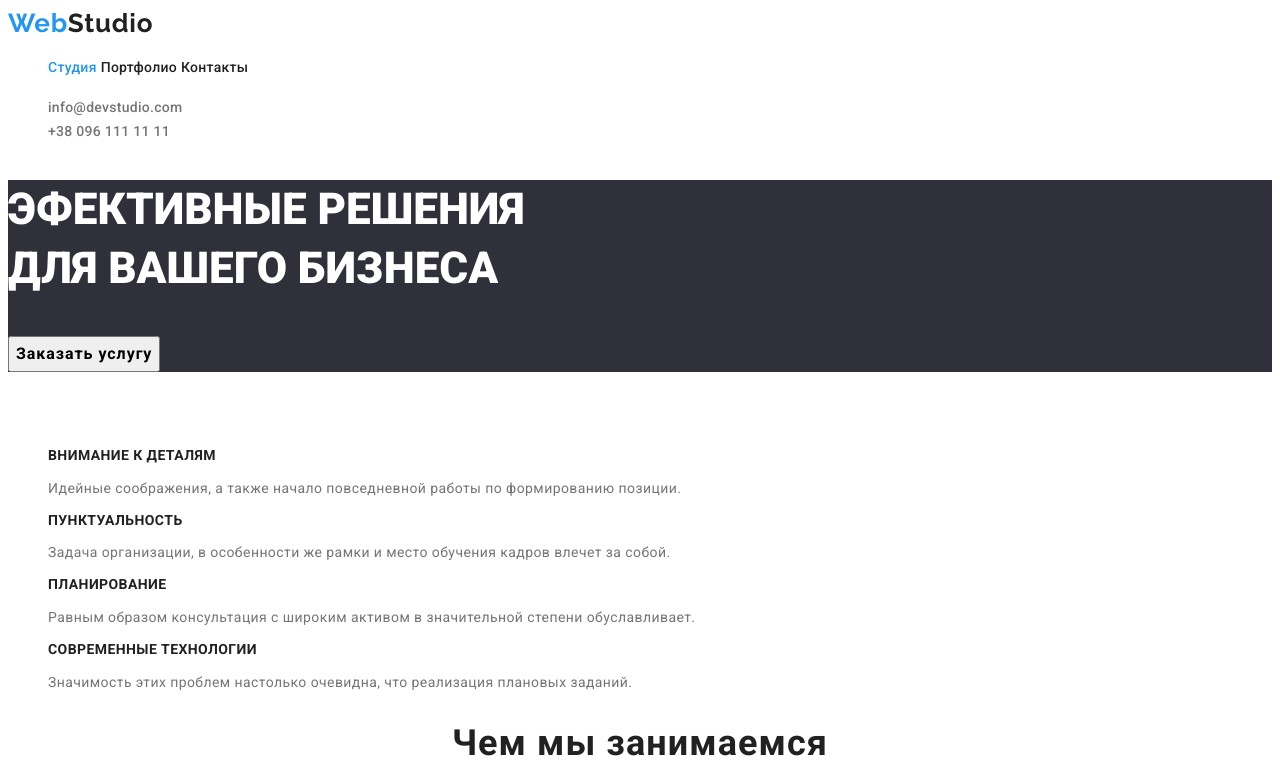
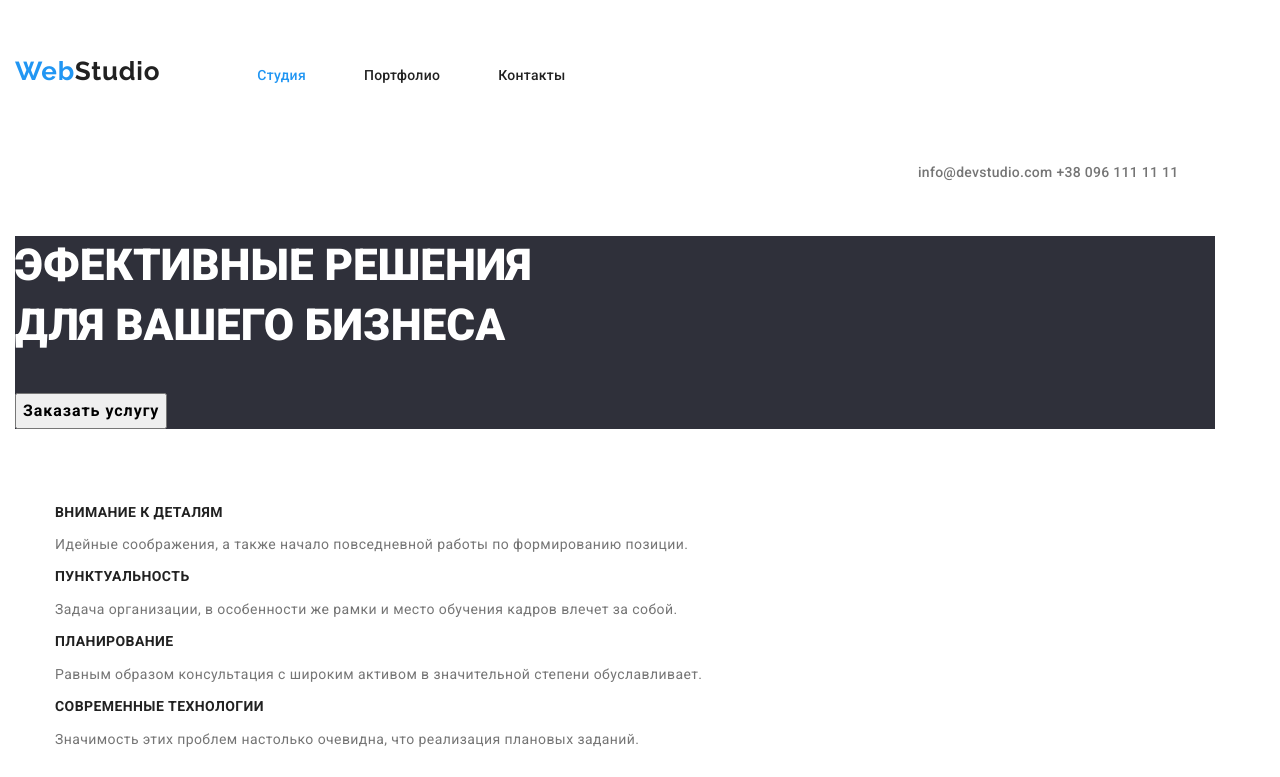
Before and after one commit to Serhii-Starostenko/hw-3, a plain HTML site: page index.html in a window 1280 px wide. Shown: the top 777 px of the page. Drawn offline with nearby package versions, Linux system fonts and the light colour scheme.

Commit message:
Начало оформления Дз 3

```diff
--- a/css/styles.css
+++ b/css/styles.css
@@ -14,11 +14,24 @@ body {
     /* identical to box height */
     background-color:var(--background-color)
 }
-
+h1,
+h2,
+h3,
+p,
+{
+margin-top: 0;
+margin-bottom: 0;
+}
+.container{
+    width: 1230px;
+    padding-left: 15px;
+    padding-right: 15px;
+}
 /* header */
 
 .header-color{
   background-color: var(--background-color);
+  display: inline-block
 }
 .logo {
     color: var(--accent-text-color);
@@ -40,6 +53,9 @@ letter-spacing: 0.03em;
     line-height: 1.19;
     text-decoration: none;
     letter-spacing: 0.03em;
+    display: inline-block;
+  padding-top: 24px;
+  padding-bottom: 25px;
 }
 .logo-color-footer {
     color:var(--background-color);
@@ -51,10 +67,17 @@ letter-spacing: 0.03em;
     text-decoration: none;
     letter-spacing: 0.03em;
 }
+
+.nav-menu{
+    display: inline-block;
+    margin-left: 93px;
+    word-spacing: 54px;
+    padding: 0px;
+}
 .nav-menu li {
     list-style: none;
-    display: inline;
-    word-spacing: normal;
+display: inline-block;
+word-spacing: 54px;
 
 }
  .nav-link{
@@ -66,6 +89,7 @@ letter-spacing: 0.03em;
     letter-spacing: 0.02em;
     color: var(--title-text-color);
     text-decoration: none;
+    display: inline-block;
 
  }
  .nav-link:focus {
@@ -83,22 +107,28 @@ color: var(--accent-text-color);
     line-height: 1.14;
     letter-spacing: 0.02em;
     text-decoration: none;
-
-
+    display: inline-block;
 
  }
-.contacts{
+
+.cont-position{
+     display: inline-block;
+   padding-top: 32px ;
+}
+
+.contacts li{
     list-style: none;
+    display: inline-block;
+   padding-top: 32px;
+   padding-bottom: 100;
 
 }
-.contacts:hover{
-    color: var(--accent-text-color);
-}
-.contacts:focus {
+.contacts:hover,.contacts:focus{
     color: var(--accent-text-color);
 }
 
-.contact{
+
+.contact-mail{
 font-family: 'Roboto';
 font-style: normal;
 font-weight: 500;
@@ -106,16 +136,31 @@ font-size: 14px;
 line-height: 16px;
 letter-spacing: 0.02em;
 text-decoration: none;
+display: inline;
+margin-left: 863px;
+word-spacing: 50px;
 
 color:#757575
 
-
-
 }
-.contact:hover{
+.contact-mail:hover,.contact-mail:focus  {
     color: var(--accent-text-color);
 }
-.contact:focus{
+
+.contact-tel {
+    font-family: 'Roboto';
+    font-style: normal;
+    font-weight: 500;
+    font-size: 14px;
+    line-height: 16px;
+    letter-spacing: 0.02em;
+    text-decoration: none;
+    display: inline;
+
+    color: #757575
+}
+
+.contact-tel:hover, .contact-tel:focus{
     color: var(--accent-text-color);
 }
 
@@ -276,6 +321,9 @@ line-height: 1.71;
 
 
 /* Портфолио */
+.portf-title{
+
+}
 .portf-ul{
     list-style: none;
 }
--- a/index.html
+++ b/index.html
@@ -9,10 +9,14 @@
 <link rel="preconnect" href="https://fonts.gstatic.com" crossorigin>
 <link href="https://fonts.googleapis.com/css2?family=Raleway:wght@700&family=Roboto:wght@400;500;700;900&display=swap"
     rel="stylesheet">
+    <link rel="stylesheet" href="https://cdnjs.cloudflare.com/ajax/libs/modern-normalize/1.1.0/modern-normalize.min.css">
     <link rel="stylesheet" href="./css/styles.css">
 </head>
+
 <body>
+    <div class="container">
     <header class="header-color">
+        <div class="cont-position">
         <nav>
         <a class="logo-color" href="./index.html"> <span class="logo"> Web</span>Studio</a>
             <ul class="nav-menu">
@@ -21,11 +25,12 @@
                 <li><a class="nav-link" href="#">Контакты</a> </li>
             </ul>
         </nav>
-        <ul class="contacts"  >
-            <li><a class="contact" href="mailto:info@devstudio.com;">info@devstudio.com</a></li>
-            <li> <a class="contact" href="tel:+380961111111;">+38 096 111 11 11</a></li>
+        <ul class="contacts" >
+            <li><a class="contact-mail" href="mailto:info@devstudio.com;">info@devstudio.com</a></li>
+            <li> <a class="contact-tel" href="tel:+380961111111;">+38 096 111 11 11</a></li>
+        </ul>
+        </div>
 
-        </ul>
     </header>
 <main>
 <!-- Герой -->
@@ -91,5 +96,7 @@
         </ul>
     </address>
 </footer>
+</div>
 </body>
+
 </html>
```
Also changed, not shown: portfolio.html (+4 -1 lines).
